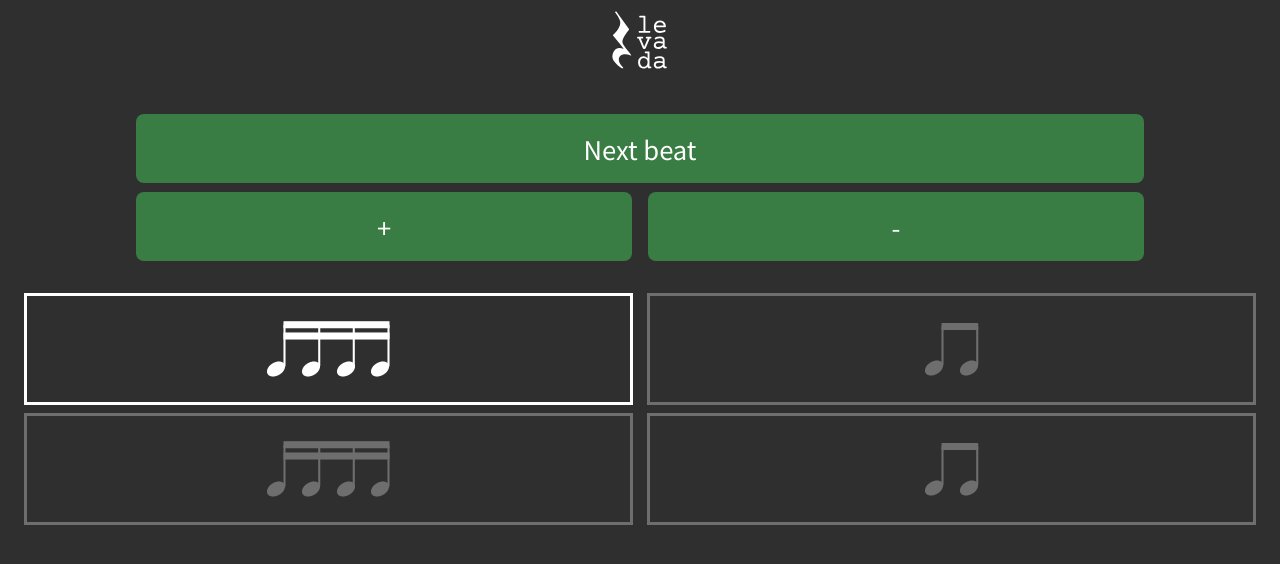
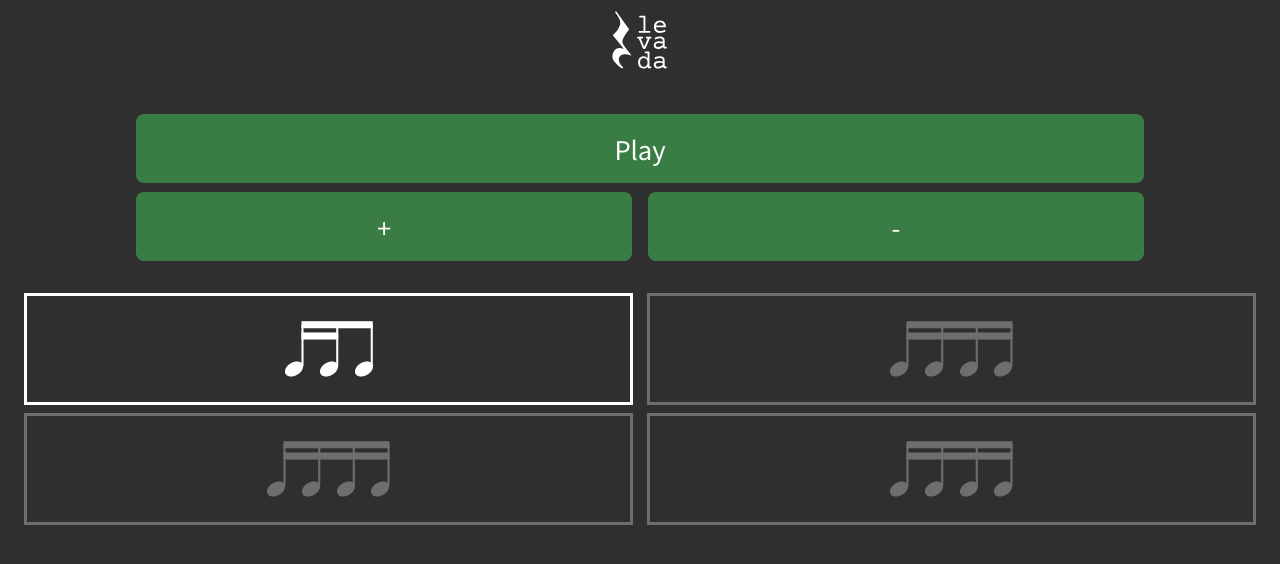
Before and after one commit to Vernalhav/levada, a React (Create React App) app: page / in a window 1280 px wide. Shown: the top 564 px of the page. Built offline with nearby package versions, Linux system fonts and the light colour scheme; a web font is replaced by a local one.

Commit message:
added play/pause and timer

```diff
--- /dev/null
+++ b/src/assets/RhythmicFigures/SixtSixtEigth/index.ts
@@ -0,0 +1,12 @@
+import sixtSixtEigthImage from './sixt_sixt_eigth.png';
+
+const sixtSixtEigth = {
+    image: sixtSixtEigthImage,
+    rhythm: [
+        { type: 'note', duration: 1 / 16 },
+        { type: 'note', duration: 1 / 16 },
+        { type: 'note', duration: 1 / 8 },
+    ],
+};
+
+export default sixtSixtEigth;
--- a/src/assets/RhythmicFigures/index.ts
+++ b/src/assets/RhythmicFigures/index.ts
@@ -1,6 +1,7 @@
 import crotchet from './Crotchet';
 import quavers from './Quavers';
 import semiquavers from './Semiquavers';
+import sixtSixtEigth from './SixtSixtEigth';
 
 interface RhythmElementData {
     type: string; // 'note' or 'pause'
@@ -18,6 +19,7 @@ export const RHYTHMIC_FIGURES: RhythmicFigureData = {
     crotchet: crotchet,
     quavers: quavers,
     semiquavers: semiquavers,
+    sixtSixtEigth: sixtSixtEigth,
 };
 
 export const RHYTHMIC_FIGURE_NAMES: string[] = Object.keys(RHYTHMIC_FIGURES);
--- a/src/pages/MainPage/index.tsx
+++ b/src/pages/MainPage/index.tsx
@@ -8,6 +8,7 @@ import getRhythmicFigure from '../../utils/getRhythmicFigure';
 import playBeat from '../../utils/playBeat';
 
 import './styles.css';
+import sleep from '../../utils/sleep';
 
 function MainPage(): JSX.Element {
     const [currentBeat, setCurrentBeat] = useState(0);
@@ -18,10 +19,16 @@ function MainPage(): JSX.Element {
         for (let i = 0; i < maxBeats; i++) randomArray.push(getRhythmicFigure());
         return randomArray;
     });
+    const [isPlaying, setIsPlaying] = useState(false);
 
     useEffect(() => {
-        playBeat(rhythmicFigures[currentBeat], bpm);
-    }, [currentBeat]);
+        async function waitForNextBeat() {
+            await playBeat(rhythmicFigures[currentBeat], bpm);
+            goToNextBeat();
+        }
+
+        if (isPlaying) waitForNextBeat();
+    }, [currentBeat, isPlaying]);
 
     function handleNewBeat() {
         setRhythmicFigures([...rhythmicFigures, getRhythmicFigure()]);
@@ -31,9 +38,13 @@ function MainPage(): JSX.Element {
         setRhythmicFigures(rhythmicFigures.slice(0, rhythmicFigures.length - 1));
     }
 
-    async function handleNextBeat() {
+    async function goToNextBeat() {
         const nextBeat = (currentBeat + 1) % maxBeats;
         setCurrentBeat(nextBeat);
+    }
+
+    function handlePlayPause() {
+        setIsPlaying(!isPlaying);
     }
 
     return (
@@ -45,8 +56,8 @@ function MainPage(): JSX.Element {
             <div className="center-container">
                 <div className="container">
                     <div className="btn-container">
-                        <button type="button" onClick={handleNextBeat}>
-                            Next beat
+                        <button type="button" onClick={handlePlayPause}>
+                            {isPlaying ? 'Pause' : 'Play'}
                         </button>
                     </div>
                     <div className="btn-container">
--- a/src/utils/playBeat.ts
+++ b/src/utils/playBeat.ts
@@ -18,7 +18,7 @@ export default async function playBeat(rhythmicFigure: string, tempo: number, be
     console.log(`Playing ${rhythmicFigure}...`);
     const rhythm = RHYTHMIC_FIGURES[rhythmicFigure].rhythm;
 
-    beat.play();
+    // beat.play();
     for (let i = 0; i < rhythm.length; i++) {
         const rhythmElement = rhythm[i];
 
@@ -27,6 +27,7 @@ export default async function playBeat(rhythmicFigure: string, tempo: number, be
 
         console.log(`beat frac: ${beatFraction}\nelement length: ${elementLength}`);
 
+        if (i === 0) beat.play();
         if (rhythmElement.type === 'note') snap.play();
 
         await sleep(elementLength);
```
Also changed, not shown: src/assets/RhythmicFigures/SixtSixtEigth/sixt_sixt_eigth.png (added), 1 other file (tests, documents, lock files or other folders).
